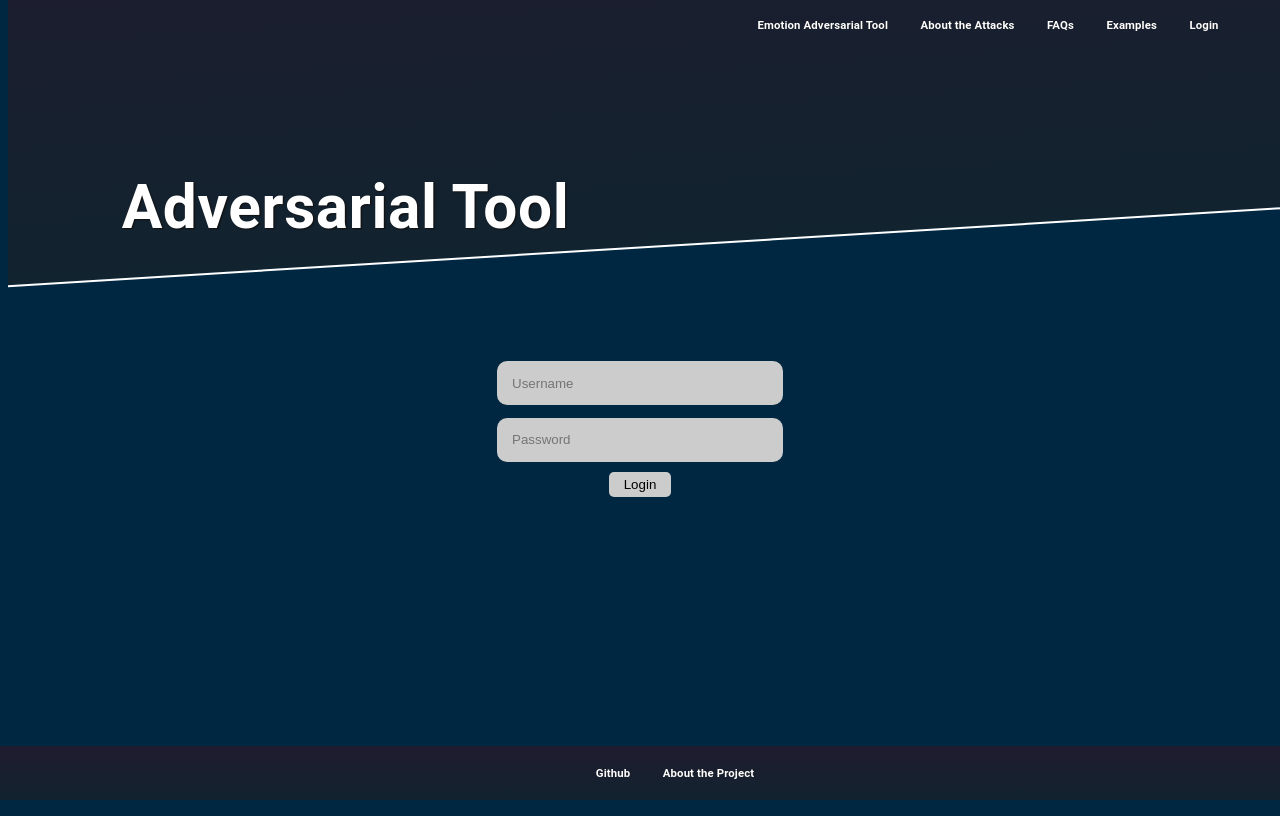
After one commit to Siggy13/NLPAttack, a Django app: page /AdversarialTool/login in a window 1280 px wide. The commit adds this page. Run offline with Django 3.2, Linux system fonts and the light colour scheme; some libraries are stand-ins or nearby versions.

Commit message:
login page existis

```diff
--- a/NLP/AdversarialTool/static/AdversarialTool/styles.css
+++ b/NLP/AdversarialTool/static/AdversarialTool/styles.css
@@ -98,6 +98,29 @@ input[type="text" i] {
 	border-radius: 10px;
 	outline:none;
 }
+input[type="password" i] {
+	padding: 1em;
+	width: 20vw;
+	height: 1vw;
+	background:#ccc;
+	color:#666666;
+	border:2px solid transparent;
+	border-radius: 10px;
+	outline:none;
+}
+
+#username{
+	padding: 1em;
+	margin: 1em;
+	width: 20vw;
+	height: 1vw;
+	background:#ccc;
+	color:#666666;
+	border:2px solid transparent;
+	border-radius: 10px;
+	outline:none;
+}
+
 
 #id_chosenAttack{
     padding:5px 15px;
@@ -118,3 +141,16 @@ textarea{
     -webkit-border-radius: 5px;
     border-radius: 5px;
 }
+
+.footer {
+	position: fixed;
+	left: 0;
+	bottom: 0;
+	width: 100%;
+	padding: 2em;
+	background:
+		linear-gradient(rgba(0,0,0,.6), rgba(0,0,0,.6)),
+		linear-gradient(#4e4376, #2b5876);
+	color: white;
+	text-align: center;
+  }
--- a/NLP/AdversarialTool/templates/AdversarialTool/layout.html
+++ b/NLP/AdversarialTool/templates/AdversarialTool/layout.html
@@ -13,11 +13,10 @@
             </div>
             <div class="grid-child-element output">
             <a href="/AdversarialTool/emotions" style="text-decoration: none">Emotion Adversarial Tool</a>
-            <a href="/AdversarialTool/about" style="text-decoration: none">About the Project</a>
             <a href="/AdversarialTool/aboutAttacks" style="text-decoration: none">About the Attacks</a>
             <a href="/AdversarialTool/FAQ" style="text-decoration: none">FAQs</a>
-            <a href="https://github.com/Siggy13/NLPAttack" style="text-decoration: none">Github</a>
             <a href="/AdversarialTool/examples" style="text-decoration: none">Examples</a>
+            <a href="/AdversarialTool/login" style="text-decoration: none">Login</a>
         </div>
     </div>
         </header>
@@ -25,5 +24,9 @@
         {% block body %}
         {% endblock %}
     </body>
+    <div class="footer">
+        <a href="https://github.com/Siggy13/NLPAttack" style="text-decoration: none">Github</a>
+        <a href="/AdversarialTool/about" style="text-decoration: none">About the Project</a>
 
+      </div>
 </html>
--- /dev/null
+++ b/NLP/AdversarialTool/templates/AdversarialTool/login.html
@@ -0,0 +1,15 @@
+{% extends "AdversarialTool/layout.html" %}
+{% block body %}
+<div style="height: 340px;"></div>
+    {% if message %}
+        <div>{{ message }}</div>
+    {% endif %}
+<div style="text-align: center;">
+    <form action="{% url 'AdversarialTool:login' %}" method="post">
+        {% csrf_token %}
+        <input id="username" type="text", name="username", placeholder="Username"><br>
+        <input type="password", name="password", placeholder="Password"><br>
+        <input type="submit", value="Login">
+    </form>
+</div>
+{% endblock %}
--- a/NLP/AdversarialTool/urls.py
+++ b/NLP/AdversarialTool/urls.py
@@ -9,6 +9,9 @@ urlpatterns=[
     path("examples",views.examples, name="examples"),
     path("github",views.FAQ, name="FAQ"),
     path("about",views.about, name="about"),
-    path("aboutAttacks",views.aboutAttacks, name="aboutAttacks")
+    path("aboutAttacks",views.aboutAttacks, name="aboutAttacks"),
+    path("login", views.login, name="login"),
+    path("logout", views.logout, name="logout")
+
 
 ]
--- a/NLP/AdversarialTool/views.py
+++ b/NLP/AdversarialTool/views.py
@@ -22,9 +22,7 @@ ATTACK_CHOICES= [
 class NewForm(forms.Form):
     inputText = forms.CharField(widget=forms.Textarea, label='')
     chosenAttack= forms.CharField(label=mark_safe('<br />'), widget=forms.Select(choices=ATTACK_CHOICES))
-    widgets = {
-        'text': Textarea(attrs={'spellcheck': 'true', 'rows': 5})
-        }
+
 
 
 def index(request):
@@ -97,7 +95,11 @@ def about(request):
 def aboutAttacks(request):
     return render(request, "AdversarialTool/aboutAttacks.html")
 
+def login(request):
+    return render(request, "AdversarialTool/login.html")
 
+def logout(request):
+    pass
 
 def AttackClassification(attackDict, label):
     if attackDict["success"] and label==1:
```
